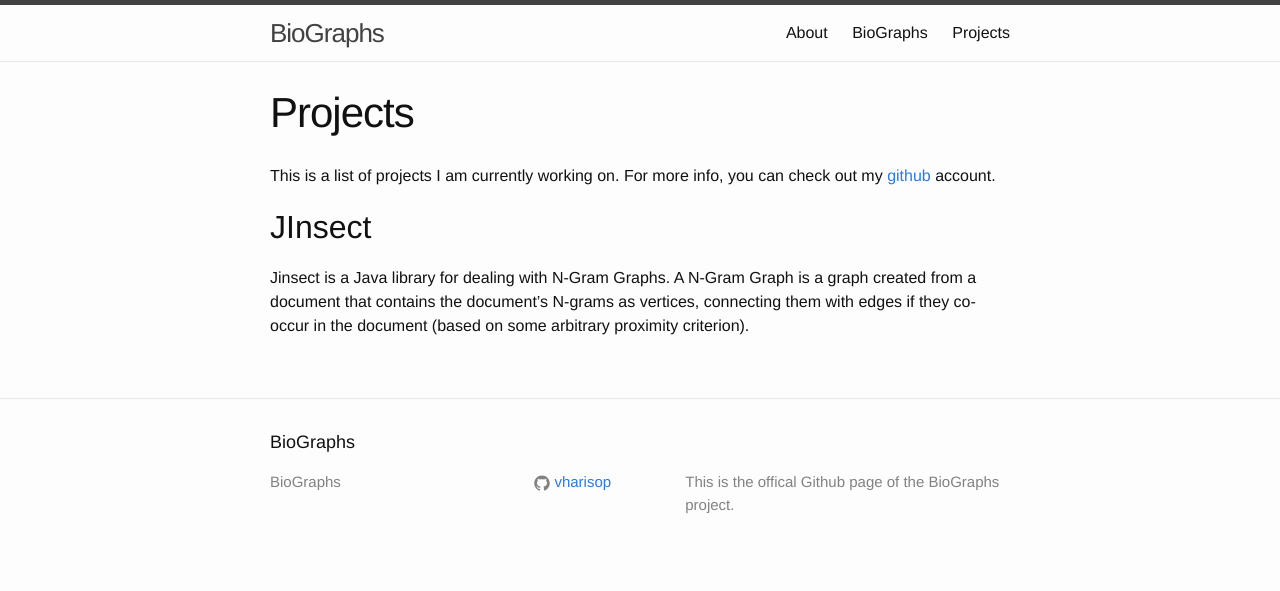
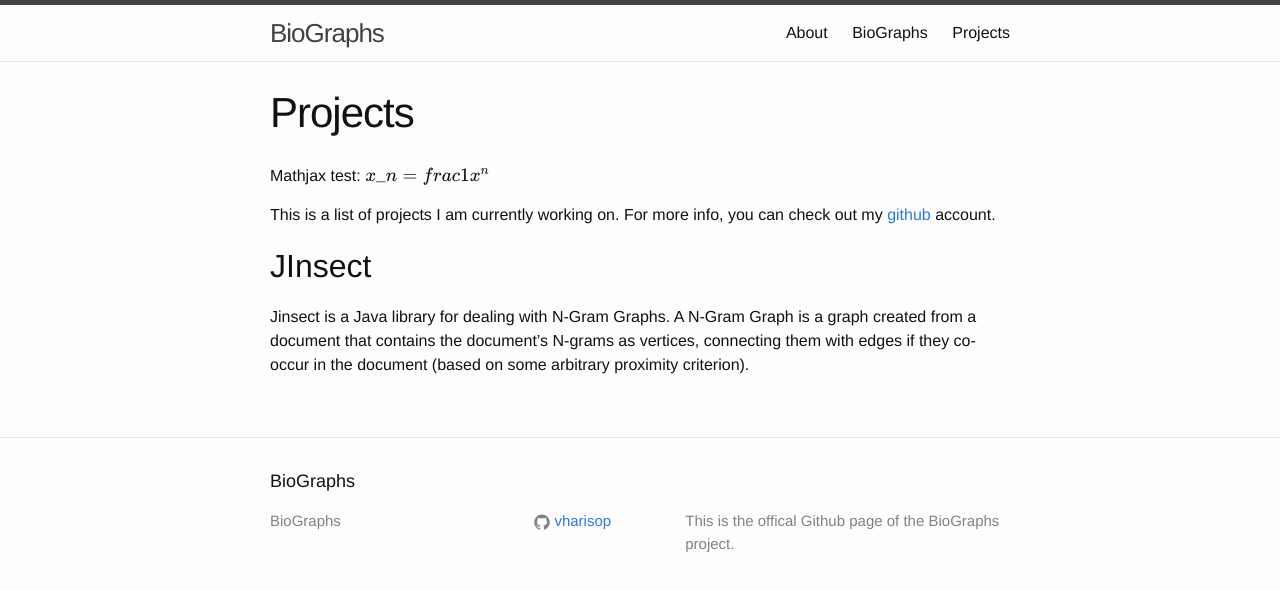
Before and after one commit to VHarisop/BioGraphs, a Jekyll site: the page built from projects.md, in a window 1280 px wide. Shown: the top 591 px of the page. Built offline with Jekyll 4.4.1, drawn with Linux system fonts in a browser that asks for light colours; Markdown is read by kramdown in place of the engine named in the settings; formulas are drawn with MathJax 3.

Commit message:
Testing mathjax

```diff
--- a/_layouts/default.html
+++ b/_layouts/default.html
@@ -1,6 +1,16 @@
 <!DOCTYPE html>
 
 <!-- include Mathjax -->
+<script type="text/x-mathjax-config">
+MathJax.Hub.Config({
+	tex2jax: {
+		inlineMath: [['$', '$'], ['\\(', '\\)']],
+		displayMath: [['$$', '$$'], ['\\[', '\\]']],
+		processEscapes: true
+	}
+})
+</script>
+
 <script type="text/javascript"
 src="http://cdn.mathjax.org/mathjax/latest/MathJax.js?config=TeX-AMS-MML_HTMLorMML">
 </script>
--- a/projects.md
+++ b/projects.md
@@ -4,6 +4,9 @@ title: Projects
 permalink: /projects/
 ---
 
+Mathjax test:
+$$ x\_{n} = \\frac{1}{x^n} $$
+
 This is a list of projects I am currently working on. For more info, you can check out my [github](https://github.com/VHarisop) account.
 
 ## JInsect
```
